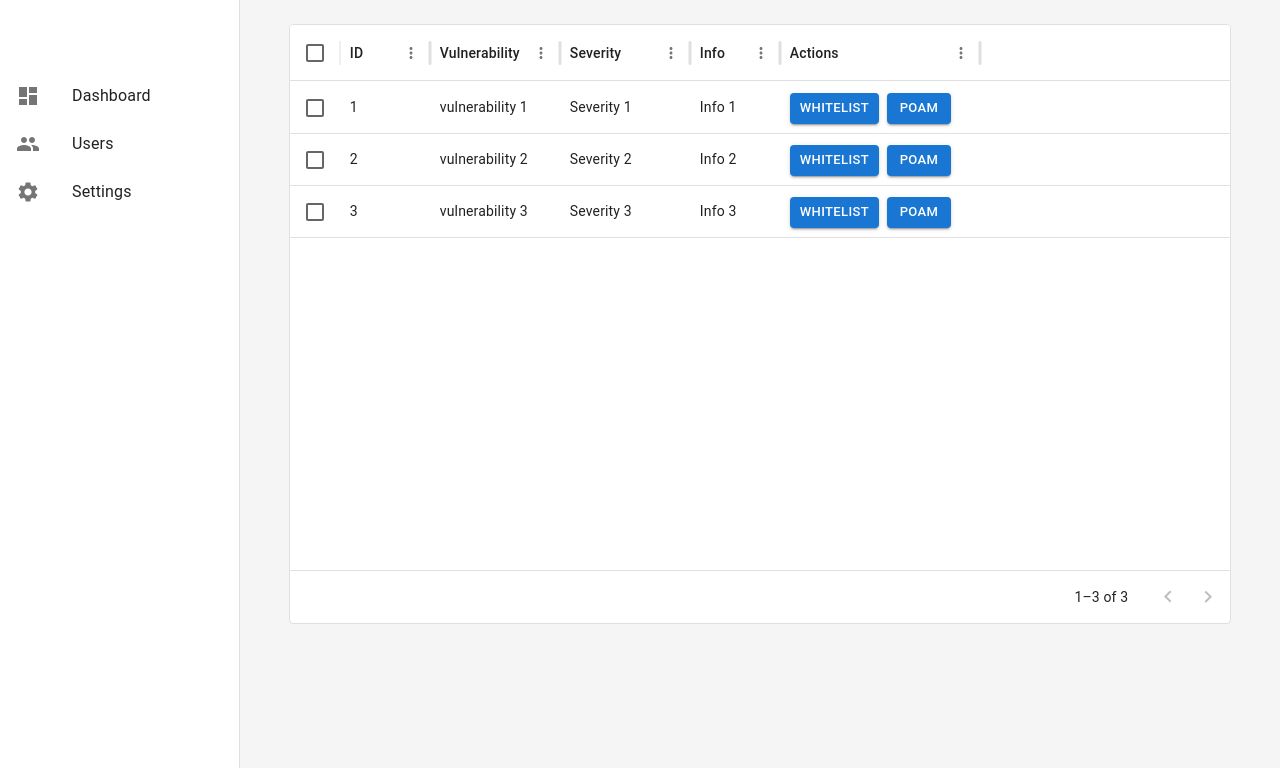
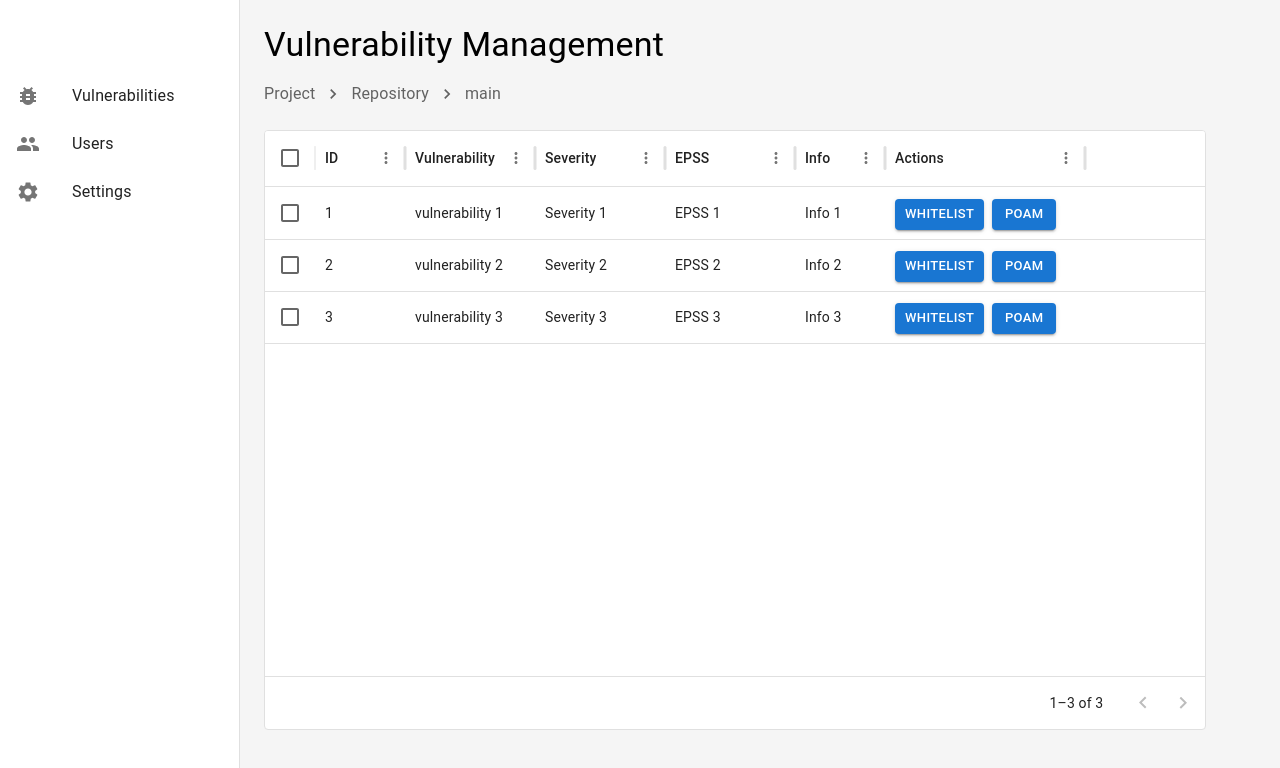
Before and after one commit to HolomuaTech/Belay, a Next.js app in the folder my-next-app/: page / in a window 1280 px wide. Shown: the top 768 px of the page. Built offline with nearby package versions, Linux system fonts and the light colour scheme.

Commit message:
added breacrumb (wip)

```diff
--- a/my-next-app/src/app/dashboard.tsx
+++ b/my-next-app/src/app/dashboard.tsx
@@ -1,23 +1,25 @@
 'use client';
-import { Box, Drawer, List, ListItem, ListItemIcon, ListItemText, ListItemButton } from '@mui/material';
+import { Box, Drawer, List, ListItem, ListItemIcon, ListItemText, ListItemButton, Typography, Breadcrumbs, Link } from '@mui/material';
 import { DataGrid, GridColDef } from '@mui/x-data-grid';
 // Add some icons for the drawer (you'll need to install @mui/icons-material)
-import { Dashboard as DashboardIcon,
+import { BugReport as BugIcon,
          People as PeopleIcon,
          Settings as SettingsIcon } from '@mui/icons-material';
 import { Button } from '@mui/material';
+import NavigateNextIcon from '@mui/icons-material/NavigateNext';
 
 // Sample data
 const rows = [
-  { id: 1, Vulnerability: 'vulnerability 1', Severity: 'Severity 1', Info: 'Info 1' },
-  { id: 2, Vulnerability: 'vulnerability 2', Severity: 'Severity 2', Info: 'Info 2' },
-  { id: 3, Vulnerability: 'vulnerability 3', Severity: 'Severity 3', Info: 'Info 3' },
+  { id: 1, Vulnerability: 'vulnerability 1', Severity: 'Severity 1', EPSS: 'EPSS 1', Info: 'Info 1' },
+  { id: 2, Vulnerability: 'vulnerability 2', Severity: 'Severity 2', EPSS: 'EPSS 2', Info: 'Info 2' },
+  { id: 3, Vulnerability: 'vulnerability 3', Severity: 'Severity 3', EPSS: 'EPSS 3', Info: 'Info 3' },
 ];
 
 const columns: GridColDef[] = [
   { field: 'id', headerName: 'ID', width: 90 },
   { field: 'Vulnerability', headerName: 'Vulnerability', width: 130 },
   { field: 'Severity', headerName: 'Severity', width: 130 },
+  { field: 'EPSS', headerName: 'EPSS', width: 130 },
   { field: 'Info', headerName: 'Info', width: 90 },
   {
     field: 'actions',
@@ -64,9 +66,9 @@ export default function Dashboard() {
         <List sx={{ marginTop: '64px' }}>
           <ListItemButton>
             <ListItemIcon>
-              <DashboardIcon />
+              <BugIcon />
             </ListItemIcon>
-            <ListItemText primary="Dashboard" />
+            <ListItemText primary="Vulnerabilities" />
           </ListItemButton>
           <ListItemButton>
             <ListItemIcon>
@@ -88,11 +90,51 @@ export default function Dashboard() {
         p: 3,
         height: '100vh',
         display: 'flex',
+        flexDirection: 'column',
         alignItems: 'flex-start',
-        justifyContent: 'center',
         backgroundColor: '#f5f5f5'
       }}>
-        <div style={{ height: 600, width: '95%' }}>  {/* Changed height from 400 to 600 and width from 80% to 95% */}
+        <Typography
+          variant="h4"
+          sx={{
+            mb: 2,
+            color: 'black'
+          }}
+        >
+          Vulnerability Management
+        </Typography>
+
+        <Breadcrumbs
+          separator={<NavigateNextIcon fontSize="small" />}
+          sx={{ mb: 3 }}
+        >
+          <Link
+            underline="hover"
+            color="inherit"
+            href="#"
+            sx={{ '&:hover': { cursor: 'pointer' } }}
+          >
+            Project
+          </Link>
+          <Link
+            underline="hover"
+            color="inherit"
+            href="#"
+            sx={{ '&:hover': { cursor: 'pointer' } }}
+          >
+            Repository
+          </Link>
+          <Link
+            underline="hover"
+            color="inherit"
+            href="#"
+            sx={{ '&:hover': { cursor: 'pointer' } }}
+          >
+            main
+          </Link>
+        </Breadcrumbs>
+
+        <div style={{ height: 600, width: '95%' }}>
           <DataGrid
             rows={rows}
             columns={columns}
```
